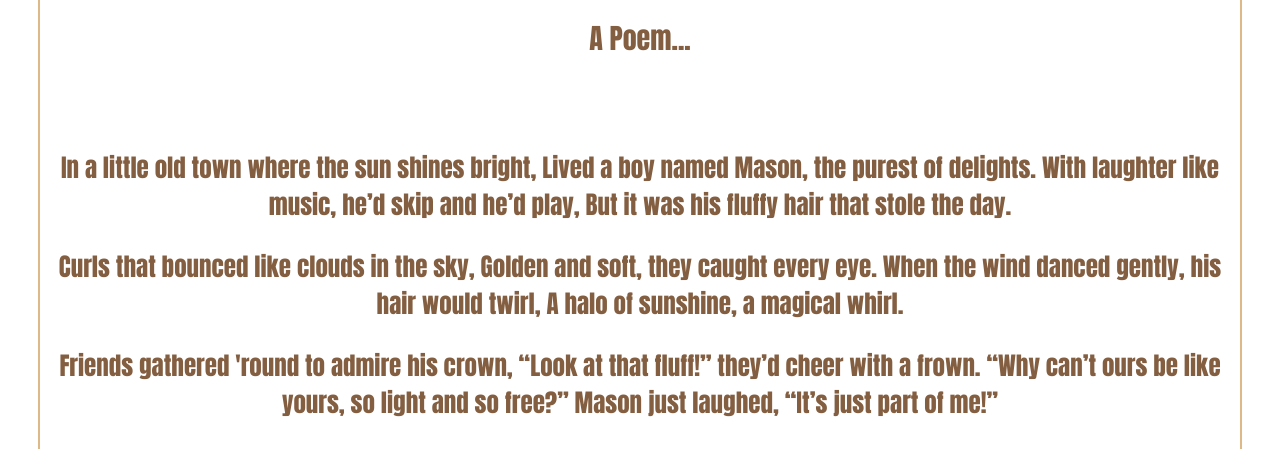
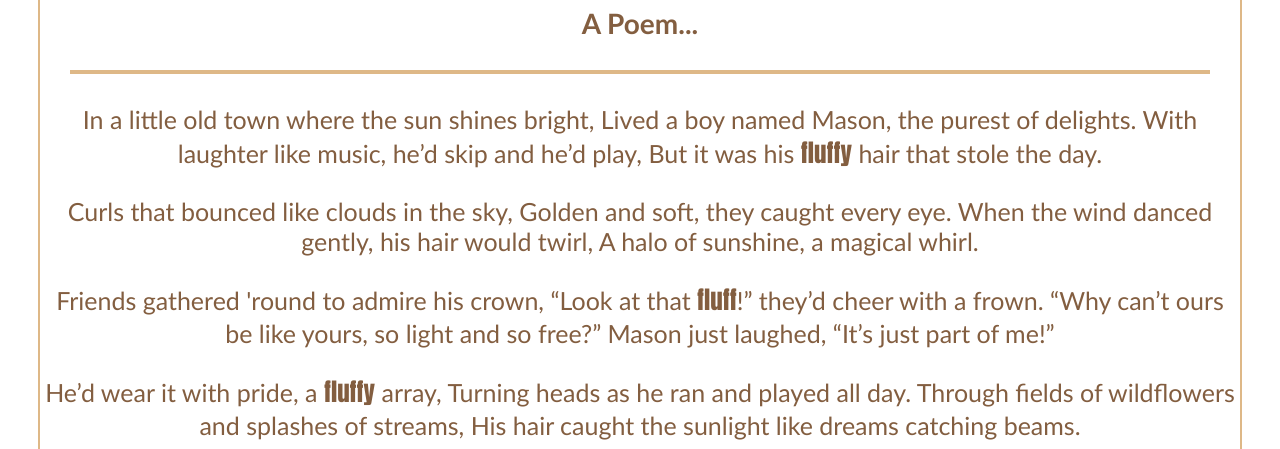
Before and after one commit to josh-123168/masonsfluff, a plain HTML site: page index.html in a window 1280 px wide. Shown: the part 336-785 px from the top of the page. Drawn offline with Linux system fonts and the light colour scheme.

Commit message:
poem style change

```diff
--- a/index.html
+++ b/index.html
@@ -21,21 +21,21 @@
     <div class="poem">
         <h2>Mason The Fluffy Hair Demon</h2>
         <h3>A Poem...</h3>
-        <br>
+        <hr class="poem">
 
         <p>In a little old town where the sun shines bright,
         Lived a boy named Mason, the purest of delights.
         With laughter like music, he’d skip and he’d play,
-        But it was his fluffy hair that stole the day.</p>
+        But it was his <span class="fluffy-text">fluffy</span> hair that stole the day.</p>
         <p>Curls that bounced like clouds in the sky,
         Golden and soft, they caught every eye.
         When the wind danced gently, his hair would twirl,
         A halo of sunshine, a magical whirl.</p>
         <p>Friends gathered 'round to admire his crown,
-        “Look at that fluff!” they’d cheer with a frown.
+        “Look at that <span class="fluffy-text">fluff</span>!” they’d cheer with a frown.
         “Why can’t ours be like yours, so light and so free?”
         Mason just laughed, “It’s just part of me!”</p>
-        <p>He’d wear it with pride, a fluffy array,
+        <p>He’d wear it with pride, a <span class="fluffy-text">fluffy</span> array,
         Turning heads as he ran and played all day.
         Through fields of wildflowers and splashes of streams,
         His hair caught the sunlight like dreams catching beams.</p>
--- a/style.css
+++ b/style.css
@@ -1,7 +1,6 @@
 .poem{
-    font-family: Impact, Haettenschweiler, 'Arial Narrow Bold', sans-serif;
+    font-family:'Gill Sans', 'Gill Sans MT', Calibri, 'Trebuchet MS', sans-serif;
     font-size: 25px;
-    font-weight: bold;
     color: rgb(131, 94, 64);
     border: 2px, solid, burlywood,;
     text-align: center;
@@ -121,3 +120,7 @@ video {
 .masonclicker {
     background-color:rgba(0, 220, 44, 0.765)
 }
+
+.fluffy-text {
+    font-family: Impact, Haettenschweiler, 'Arial Narrow Bold', sans-serif;
+}
```
